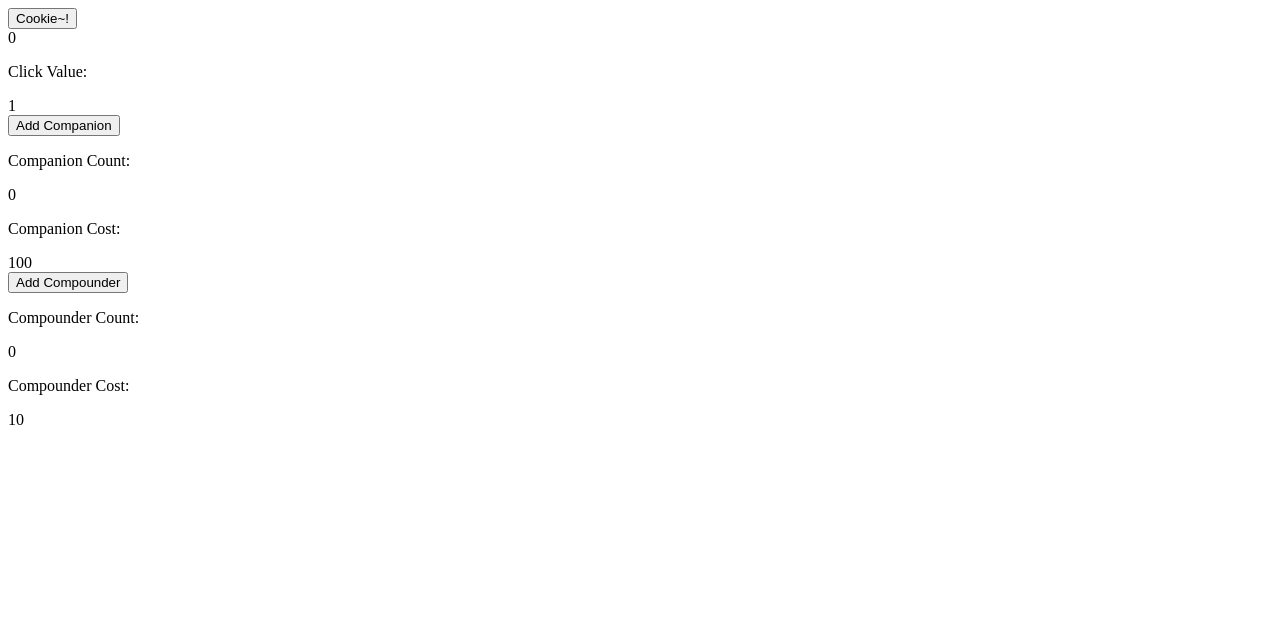
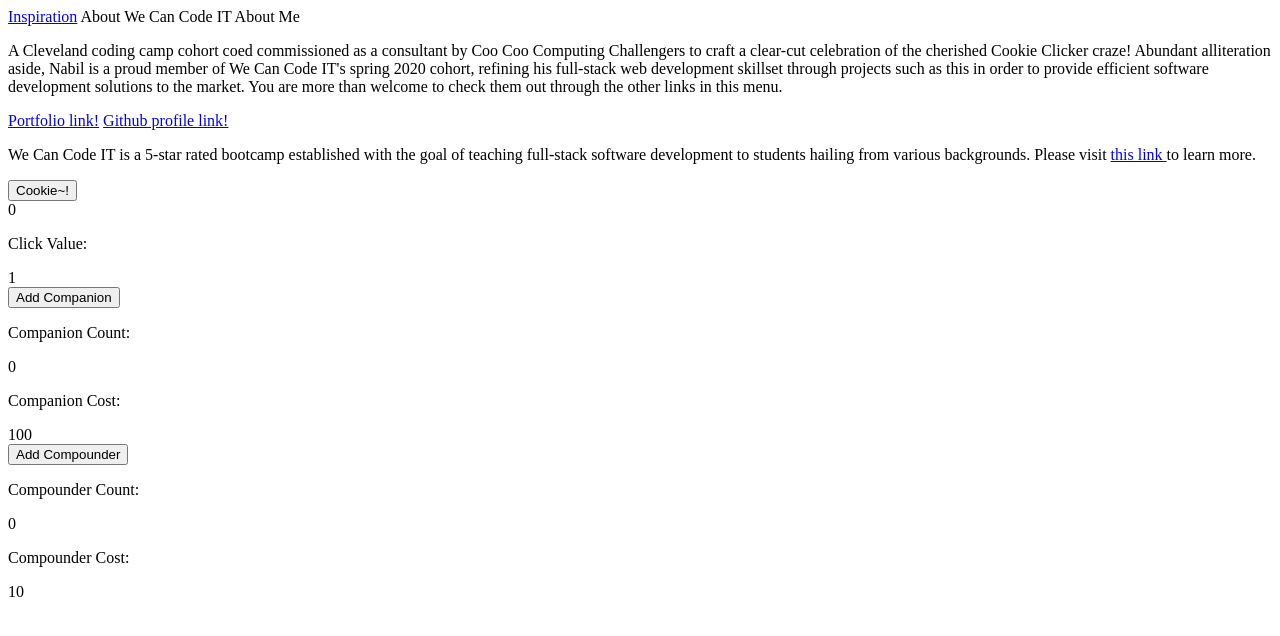
Before and after one commit to 2020-Spring-Cohort/click-counter-anmesk, a plain HTML site: page index.html in a window 1280 px wide. Drawn offline with Linux system fonts and the light colour scheme.

Commit message:
Added header and relevant info

```diff
--- a/index.html
+++ b/index.html
@@ -4,11 +4,28 @@
     <meta charset="UTF-8">
     <meta name="viewport" content="width=device-width, initial-scale=1.0">
     <title>Module 4 Project</title>
+    <link rel="stylesheet" href="/src/css/style.css">
 </head>
 <body>
-    <div class="container">
-        <div class="anchor"></div>
-    </div>
+    <header>
+        <nav>
+            <a href="https://orteil.dashnet.org/cookieclicker/" target="_blank">Inspiration</a>
+            <a onclick="showAboutCompany()" id="aboutCompanyLink">About We Can Code IT</a>
+            <a onclick="showAboutMe()" id="aboutMeLink">About Me</a>
+        </nav>
+    </header>
+
+    <section id="aboutMe" class="about">
+        <p>A Cleveland coding camp cohort coed commissioned as a consultant by Coo Coo Computing Challengers to craft a clear-cut celebration of the cherished Cookie Clicker craze! Abundant alliteration aside, Nabil is a proud member of We Can Code IT's spring 2020 cohort, refining his full-stack web development skillset through projects such as this in order to provide efficient software development solutions to the market. You are more than welcome to check them out through the other links in this menu.</p>
+        <a href="https://anmesk.github.io/" target="_blank">Portfolio link!</a>
+        <a href="https://github.com/anmesk/" target="_blank">Github profile link!</a>
+    </section>
+
+    <section id="aboutCompany" class="about">
+        <p>We Can Code IT is a 5-star rated bootcamp established with the goal of teaching full-stack software development to students hailing from various backgrounds. Please visit <a href="https://wecancodeit.org/" target="_blank">this link </a>to learn more.</p>
+    </section>
+
+    <div id="ccButtons">
         <section id="cookieElement">
             <button type="button" id="cookieButton">Cookie~!</button>
             <div id="cookieCount">0</div>
@@ -31,6 +48,7 @@
             <p class="attribute">Compounder Cost:</p>
             <div id="compounderCost">10</div>
         </section>
+    </div>
     <script src="/src/js/ClickCounter.js"></script>
 </body>
 </html>
--- a/src/js/ClickCounter.js
+++ b/src/js/ClickCounter.js
@@ -96,6 +96,26 @@
     })
 }
 
+
+function showAboutCompany() {
+    if (showAboutCompany.style.display === "block") {
+        aboutCompany.style.display = "none"
+    }
+    else {
+        aboutCompany.style.display = "block"
+    }
+}
+
+function showAboutMe() {
+    if (showAboutMe.style.display === "block") {
+        aboutMe.style.display = "none"
+    }
+    else {
+        aboutMe.style.display = "block"
+    }
+}
+
+
 // let cookieClicker = new CookieClicker()
 // cookieClicker.clickAction()
 // cookieClicker.companionAdd()
@@ -104,6 +124,8 @@
 const cookieClicker = new CookieClicker()
 // setInterval(cookieClicker.companionAdd(), 1000)
 
+const aboutCompany = document.getElementById("aboutCompany")
+const aboutMe = document.getElementById("aboutMe")
 const buttonElement = document.querySelector('#cookieButton')
 const countElement = document.querySelector('#cookieCount')
 
```
Lines whose indentation alone changed are shown as unchanged.
